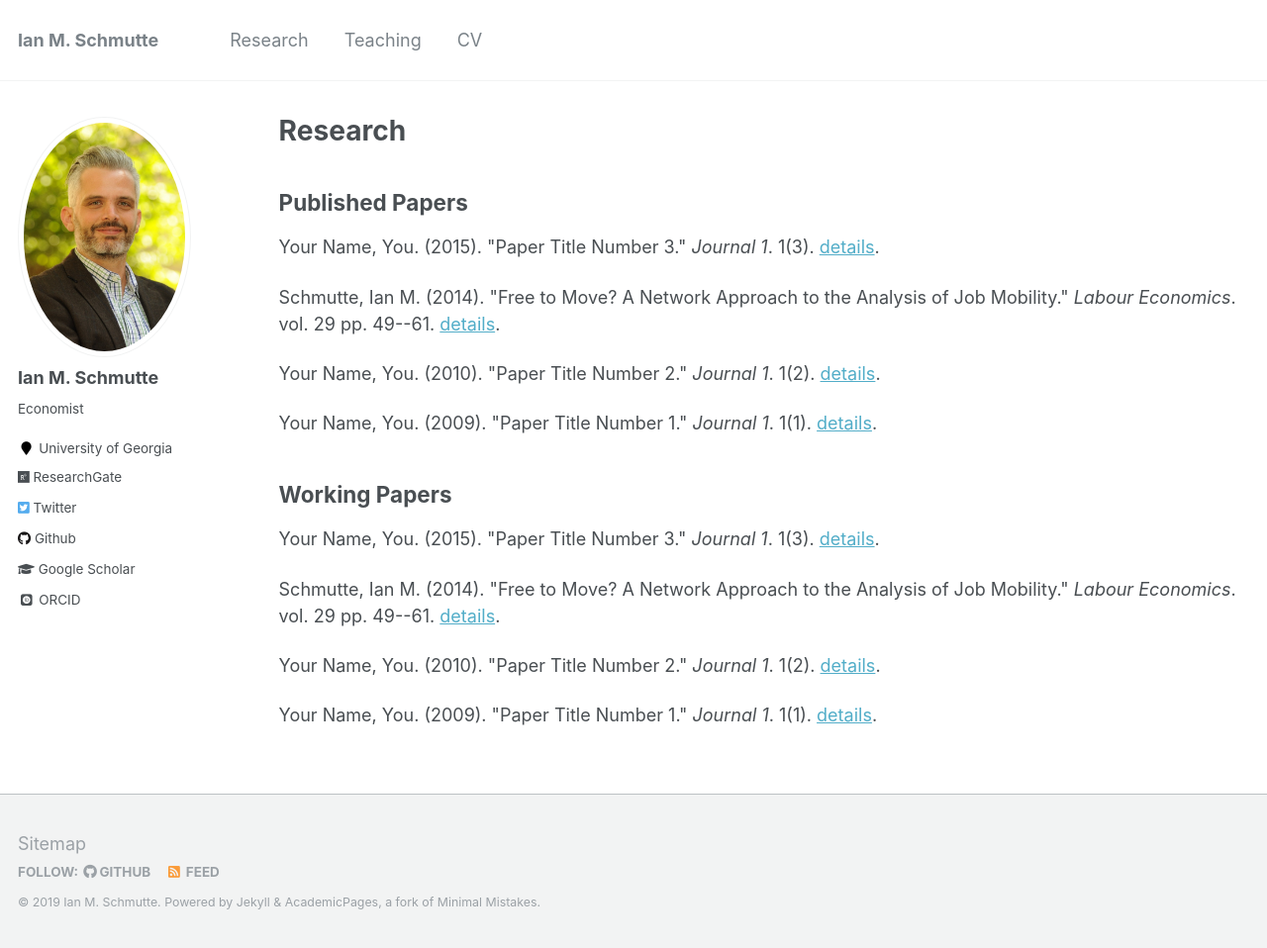
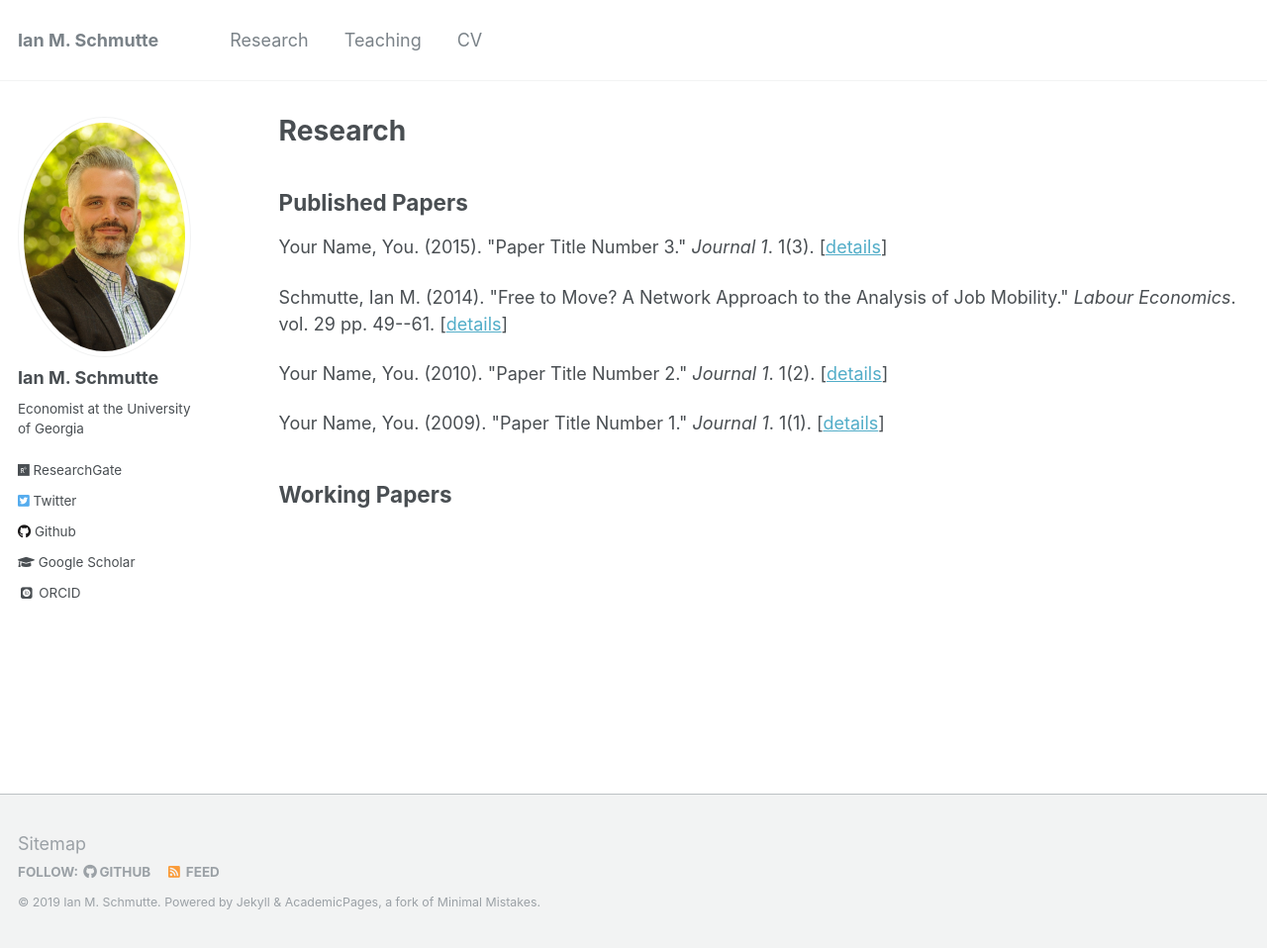
Before and after one commit to ianschmutte/ianschmutte.github.io, a Jekyll site: the page built from _pages/research.md, in a window 1280 px wide and 958 px high. Shown: the whole window at 99% size. Built offline with Jekyll 4.4.1, drawn with Linux system fonts in a browser that asks for light colours; some web fonts are replaced.

Commit message:
tinkering

```diff
--- a/_config.yml
+++ b/_config.yml
@@ -82,9 +82,9 @@ analytics:
 author:
   name             : "Ian M. Schmutte"
   avatar           : "IanSchmutte_Fa2015_cropped_small.jpg"
-  bio              : "Economist"
+  bio              : "Economist at the University of Georgia"
   location         :
-  employer         : "University of Georgia"
+  employer         :
   googlescholar    : "http://scholar.google.com/citations?user=mwB4cQoAAAAJ"
   email            :
   researchgate     : "https://www.researchgate.net/profile/Ian_Schmutte"
--- a/_includes/archive-single-research.html
+++ b/_includes/archive-single-research.html
@@ -26,7 +26,7 @@
       </div>
     {% endif %}
 
-    <p>{{ post.citation }} <a href="{{ base_path }}{{ post.url }}">details</a>.</p>
+    <p>{{ post.citation }} [<a href="{{ base_path }}{{ post.url }}">details</a>]</p>
 
 
   </article>
--- a/_pages/research.md
+++ b/_pages/research.md
@@ -15,6 +15,6 @@ author_profile: true
 
 ## Working Papers
 
-{% for post in site.research reversed %}
+{% for post in site.workingpapers %}
   {% include archive-single-research.html %}
 {% endfor %}
```
